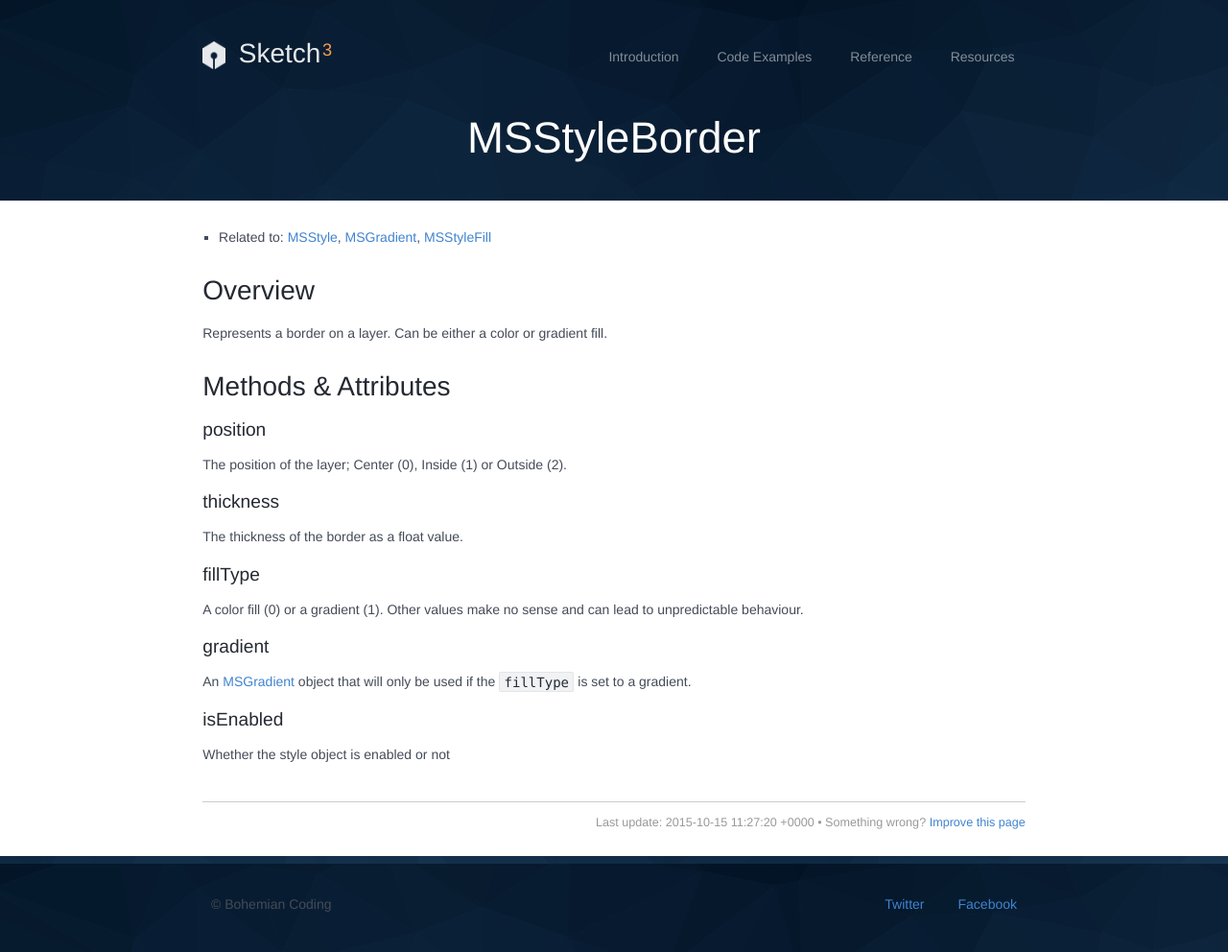
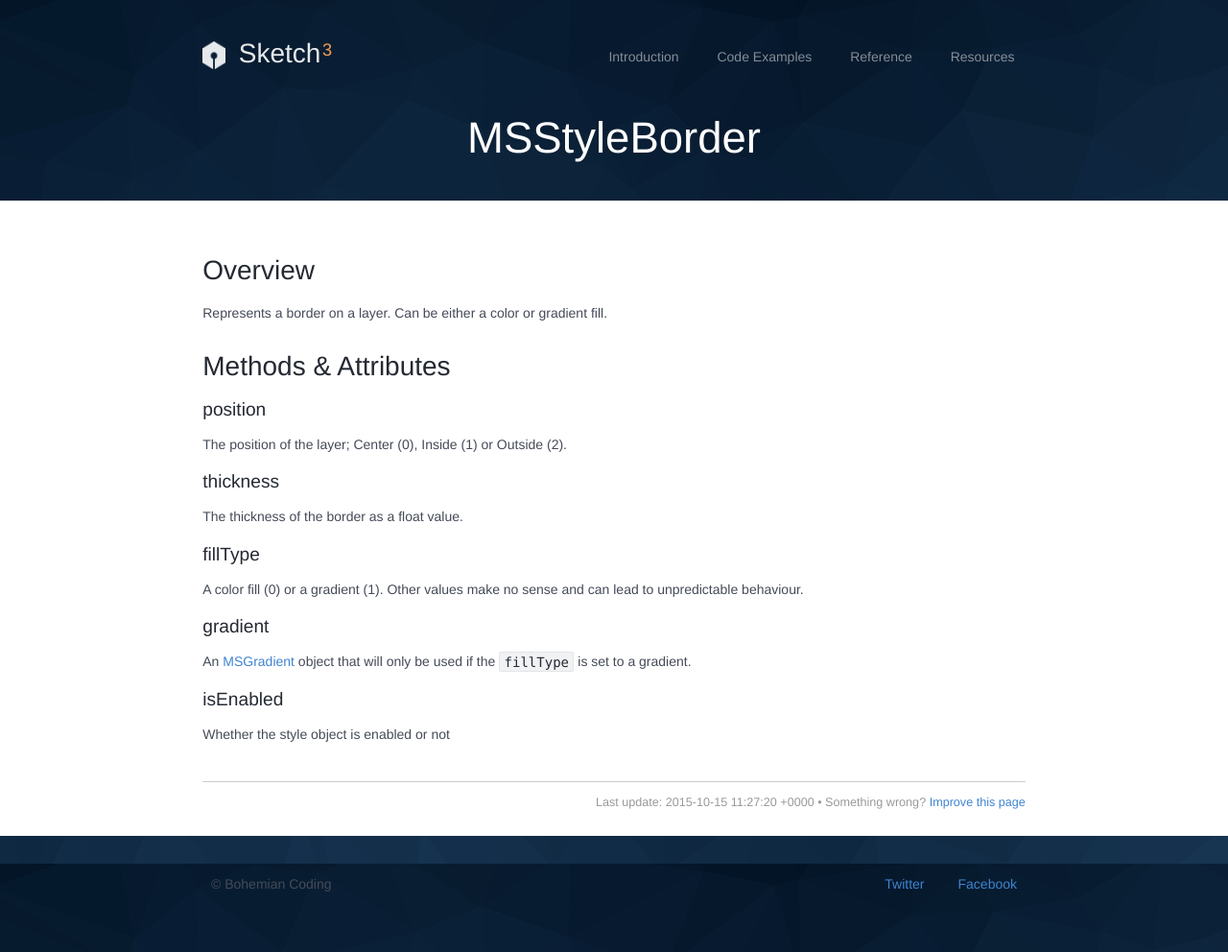
Before and after one commit to matt-curtis/developer.sketchapp.com, a Jekyll site: the page built from _classes/MSStyleBorder.md, in a window 1280 px wide. Shown: the whole page at 96% size. Built offline with Jekyll 4.4.1, drawn with Linux system fonts in a browser that asks for light colours; Markdown is read by kramdown in place of the engine named in the settings; after the commit the page ends 971 px from its top, so only the background shows below that.

Commit message:
Cleaned some outdated links

```diff
--- a/_classes/MSStyleBorder.md
+++ b/_classes/MSStyleBorder.md
@@ -5,8 +5,6 @@ rels:
   - MSGradient
   - MSStyleFill
 ---
-
-- Related to: [MSStyle](MSStyle.html), [MSGradient](MSGradient.html), [MSStyleFill](MSStyleFill.html)
 
 ## Overview
 
@@ -28,7 +26,7 @@ A color fill (0) or a gradient (1). Other values make no sense and can lead to u
 
 ### gradient
 
-An [MSGradient](/docs/MSGradient) object that will only be used if the `fillType` is set to a gradient.
+An [MSGradient](/docs/MSGradient/) object that will only be used if the `fillType` is set to a gradient.
 
 ### isEnabled
 
```
